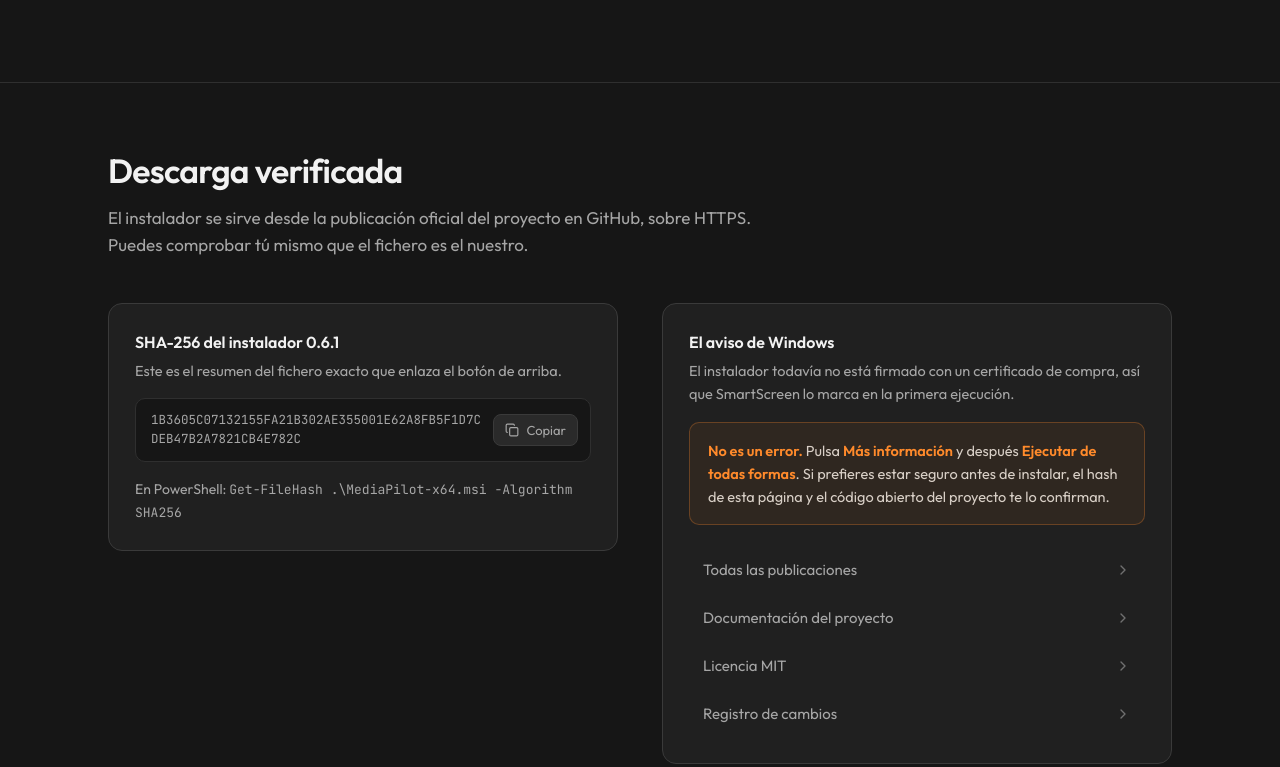
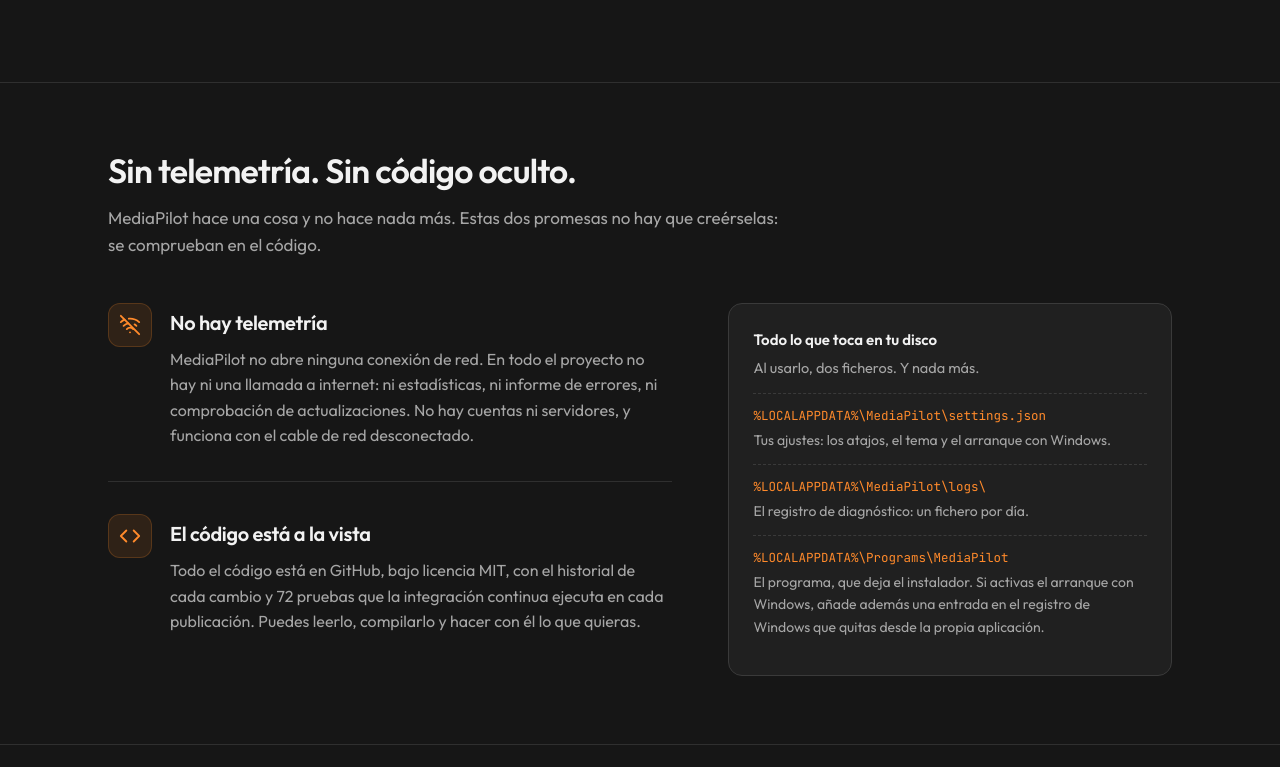
Before and after one commit to ckrattoz/MediaPilot, a plain HTML site: page site/index.html in a window 1280 px wide. Shown: the part 2110-2877 px from the top of the page. Drawn offline with Linux system fonts and the light colour scheme.

Commit message:
feat(site): state that the product has no telemetry and no hidden code
The two promises are checked against the source before they were written: the project has no network code at all, and the application writes two files and nothing else. The section also tells what the installer leaves on disk.

```diff
--- a/site/index.html
+++ b/site/index.html
@@ -315,6 +315,79 @@
 
   .shot figcaption strong { color: var(--text); font-weight: 500; }
 
+  /* ---------- Promesas ---------- */
+
+  .promises {
+    display: grid;
+    grid-template-columns: 1.12fr 0.88fr;
+    gap: 56px;
+    align-items: start;
+  }
+
+  .promise { display: grid; grid-template-columns: 44px 1fr; gap: 18px; align-items: start; }
+
+  .promise + .promise {
+    margin-top: 32px;
+    padding-top: 32px;
+    border-top: 1px solid var(--line-soft);
+  }
+
+  .promise .ico {
+    width: 44px; height: 44px;
+    display: grid; place-items: center;
+    border-radius: 12px;
+    background: rgba(255, 138, 43, 0.11);
+    border: 1px solid rgba(255, 138, 43, 0.2);
+  }
+
+  .promise .ico svg { width: 22px; height: 22px; color: var(--accent); }
+
+  .promise h3 {
+    font-size: 20px;
+    font-weight: 600;
+    letter-spacing: -0.015em;
+    margin: 4px 0 8px;
+  }
+
+  .promise p { margin: 0; color: var(--muted); font-size: 16px; }
+
+  .writes {
+    border: 1px solid var(--line);
+    border-radius: var(--radius);
+    background: var(--surface);
+    padding: 24px;
+  }
+
+  .writes h3 { font-size: 15px; font-weight: 600; margin: 0 0 4px; }
+  .writes > p { margin: 0 0 14px; color: var(--muted); font-size: 14.5px; }
+
+  .writes .file { padding: 13px 0; border-top: 1px dashed var(--line); }
+
+  .writes .file code {
+    display: block;
+    font-family: 'JetBrains Mono', monospace;
+    font-size: 12.5px;
+    color: var(--accent);
+    word-break: break-all;
+    line-height: 1.5;
+  }
+
+  .writes .file span { display: block; margin-top: 3px; font-size: 14px; color: var(--muted); }
+
+  .writes .foot {
+    margin: 16px 0 0;
+    padding-top: 16px;
+    border-top: 1px solid var(--line-soft);
+    font-size: 14px;
+    color: var(--muted);
+  }
+
+  .writes .foot code {
+    font-family: 'JetBrains Mono', monospace;
+    font-size: 12px;
+    color: var(--text);
+  }
+
   /* ---------- Descarga y confianza ---------- */
 
   .trust {
@@ -428,7 +501,7 @@
 
   @media (max-width: 1024px) {
     .hero { grid-template-columns: 1fr; gap: 46px; padding: 54px 0 48px; }
-    .two-col, .trust, .shots { grid-template-columns: 1fr; gap: 38px; }
+    .two-col, .trust, .shots, .promises { grid-template-columns: 1fr; gap: 38px; }
     .scene .float { position: static; width: 100%; max-width: 280px; margin-top: 18px; }
   }
 
@@ -580,6 +653,64 @@
     </div>
   </section>
 
+  <section id="promesas">
+    <div class="wrap">
+      <div class="section-head">
+        <h2>Sin telemetría. Sin código oculto.</h2>
+        <p>MediaPilot hace una cosa y no hace nada más. Estas dos promesas no hay que
+           creérselas: se comprueban en el código.</p>
+      </div>
+
+      <div class="promises">
+        <div>
+          <div class="promise">
+            <span class="ico">
+              <svg viewBox="0 0 24 24" fill="none" stroke="currentColor" stroke-width="2" stroke-linecap="round" stroke-linejoin="round"><path d="M12 20h.01"/><path d="M8.5 16.429a5 5 0 0 1 7 0"/><path d="M5 12.859a10 10 0 0 1 5.17-2.69"/><path d="M19 12.859a10 10 0 0 0-2.007-1.523"/><path d="M2 8.82a15 15 0 0 1 4.177-2.643"/><path d="M22 8.82a15 15 0 0 0-11.288-3.764"/><path d="m2 2 20 20"/></svg>
+            </span>
+            <div>
+              <h3>No hay telemetría</h3>
+              <p>MediaPilot no abre ninguna conexión de red. En todo el proyecto no hay ni
+                 una llamada a internet: ni estadísticas, ni informe de errores, ni
+                 comprobación de actualizaciones. No hay cuentas ni servidores, y funciona
+                 con el cable de red desconectado.</p>
+            </div>
+          </div>
+
+          <div class="promise">
+            <span class="ico">
+              <svg viewBox="0 0 24 24" fill="none" stroke="currentColor" stroke-width="2" stroke-linecap="round" stroke-linejoin="round"><polyline points="16 18 22 12 16 6"/><polyline points="8 6 2 12 8 18"/></svg>
+            </span>
+            <div>
+              <h3>El código está a la vista</h3>
+              <p>Todo el código está en GitHub, bajo licencia MIT, con el historial de cada
+                 cambio y 72 pruebas que la integración continua ejecuta en cada
+                 publicación. Puedes leerlo, compilarlo y hacer con él lo que quieras.</p>
+            </div>
+          </div>
+        </div>
+
+        <div class="writes">
+          <h3>Todo lo que toca en tu disco</h3>
+          <p>Al usarlo, dos ficheros. Y nada más.</p>
+          <div class="file">
+            <code>%LOCALAPPDATA%\MediaPilot\settings.json</code>
+            <span>Tus ajustes: los atajos, el tema y el arranque con Windows.</span>
+          </div>
+          <div class="file">
+            <code>%LOCALAPPDATA%\MediaPilot\logs\</code>
+            <span>El registro de diagnóstico: un fichero por día.</span>
+          </div>
+          <div class="file">
+            <code>%LOCALAPPDATA%\Programs\MediaPilot</code>
+            <span>El programa, que deja el instalador. Si activas el arranque con Windows,
+                  añade además una entrada en el registro de Windows que quitas desde la
+                  propia aplicación.</span>
+          </div>
+        </div>
+      </div>
+    </div>
+  </section>
+
   <section id="descarga">
     <div class="wrap">
       <div class="section-head">
```
